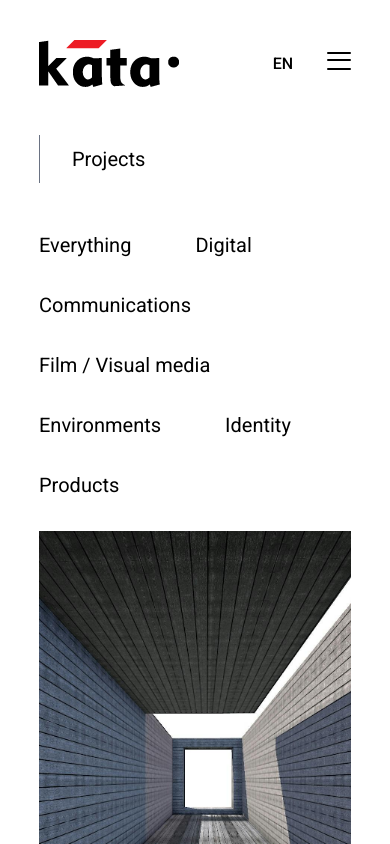
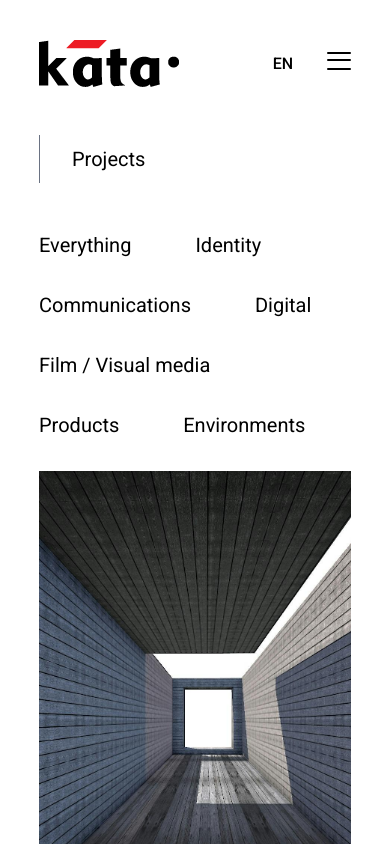
Before and after one commit to Suksii/katadesign-next, a Next.js app: page /en/projects in a window 390 px wide. Shown: the top 844 px of the page. Built offline with nearby package versions, Linux system fonts and the light colour scheme.

Commit message:
categories sorted

```diff
--- a/src/app/[locale]/(black-layout)/page.js
+++ b/src/app/[locale]/(black-layout)/page.js
@@ -9,14 +9,14 @@ function HomePage() {
 
   return (
     <div className="min-h-[calc(100vh-288px)] flex flex-col md:justify-end relative pb-12">
-      {/* <div className="fixed top-0 right-0 -translate-y-[8%] translate-x-[40%] sm:-translate-y-[15%] md:-translate-y-[15%] lg:-translate-y-[42%] inset-0 z-0">
+      <div className="fixed top-0 right-0 -translate-y-[8%] translate-x-[40%] sm:-translate-y-[15%] md:-translate-y-[15%] lg:-translate-y-[42%] inset-0 z-0">
         <Image
           src="/3s_logo_crveni.png"
           alt="3s_logo_crveni"
           width={3543}
           height={1341}
         />
-      </div> */}
+      </div>
 
       <HeaderMotion animation={fadeInLeft(1)} className="mb-12 md:mb-32">
         {t("ko_smo_mi")}
--- a/src/components/GalleryHover.jsx
+++ b/src/components/GalleryHover.jsx
@@ -6,8 +6,7 @@ import { AnimatePresence, motion } from "framer-motion";
 import { useTranslations } from "next-intl";
 
 const GalleryHover = () => {
-
-  const t = useTranslations('ProjectPage')
+  const t = useTranslations("ProjectPage");
 
   const images = [
     {
@@ -15,61 +14,71 @@ const GalleryHover = () => {
       description:
         "Lorem ipsum dolor sit amet, consectetur adipiscing elit, sed do eiusmod tempor incididunt ut labore et dolore magna aliqua. Ut enim ad minim veniam, quis nostrud exercitation ullamco laboris nisi ut aliquip ex ea commodo consequat",
       alt: "Slika1",
-      category: t('kategorije.digital'),
+      category: t("kategorije.digital"),
     },
     {
       src: "/pexels-2.jpg",
       description:
         "Lorem ipsum dolor sit amet, consectetur adipiscing elit, sed do eiusmod tempor incididunt ut labore et dolore magna aliqua. Ut enim ad minim veniam, quis nostrud exercitation ullamco laboris nisi ut aliquip ex ea commodo consequat. ",
       alt: "Slika2",
-      category: t('kategorije.komunikacije'),
+      category: t("kategorije.komunikacije"),
     },
     {
       src: "/pexels-3.jpg",
       description:
         "Lorem ipsum dolor sit amet, consectetur adipiscing elit, sed do eiusmod tempor incididunt ut labore et dolore magna aliqua. Ut enim ad minim veniam, quis nostrud exercitation ullamco laboris nisi ut aliquip ex ea commodo consequat.",
       alt: "Slika3",
-      category: t('kategorije.film_mediji'),
+      category: t("kategorije.film_mediji"),
     },
     {
       src: "/pexels-4.jpg",
       description:
         "Lorem ipsum dolor sit amet, consectetur adipiscing elit, sed do eiusmod tempor incididunt ut labore et dolore magna aliqua. Ut enim ad minim veniam, quis nostrud exercitation ullamco laboris nis",
       alt: "Slika4",
-      category: t('kategorije.prostori'),
+      category: t("kategorije.prostori"),
     },
     {
       src: "/pexels-5.jpg",
       description:
         "Lorem ipsum dolor sit amet, consectetur adipiscing elit, sed do eiusmod tempor incididunt ut labore et dolore magna aliqua. Ut enim ad minim veniam, quis nostrud exercitation ullamco laboris nisi ut aliquip ",
       alt: "Slika5",
-      category: t('kategorije.identitet'),
+      category: t("kategorije.identitet"),
     },
     {
       src: "/pexels-6.jpg",
       description:
         "Lorem ipsum dolor sit amet, consectetur adipiscing elit, sed do eiusmod tempor incididunt u",
       alt: "Slika1",
-      category: t('kategorije.produkti'),
+      category: t("kategorije.produkti"),
     },
   ];
 
   const categories = [
-    t('kategorije.sve'),
-    ...new Set(images.map((img) => img.category)),
+    t("kategorije.sve"),
+    t("kategorije.identitet"),
+    t("kategorije.komunikacije"),
+    t("kategorije.digital"),
+    t("kategorije.film_mediji"),
+    t("kategorije.produkti"),
+    t("kategorije.prostori"),
   ];
 
+  // const categories = [
+  //   t("kategorije.sve"),
+  //   ...new Set(images.map((img) => img.category)),
+  // ];
+
   const [hoveredIndex, setHoveredIndex] = useState(null);
-  const [selectedCategory, setSelectedCategory] = useState(t('kategorije.sve'));
+  const [selectedCategory, setSelectedCategory] = useState(t("kategorije.sve"));
 
   const filteredImages =
-    selectedCategory === t('kategorije.sve')
+    selectedCategory === t("kategorije.sve")
       ? images
       : images.filter((img) => img.category === selectedCategory);
 
   return (
     <>
-      <div className="flex flex-wrap gap-x-16 gap-y-8 pb-8 md:w-1/2">
+      <div className="flex flex-wrap gap-x-16 gap-y-8 pb-8 md:w-2/3">
         {categories.map((category) => (
           <button
             key={category}
@@ -103,14 +112,9 @@ const GalleryHover = () => {
               animate={{ opacity: 1, x: 0 }}
               exit={{ opacity: 0, x: 20 }}
               transition={{ duration: 0.1 }}
-              className="flex justify-between gap-8 min-h-[100px] py-4 bg-white"
+              className=" py-4 bg-white"
             >
-              <p className="w-3/4 line-clamp-2">
-                {images[hoveredIndex].description}
-              </p>
-              <button className="text-nowrap self-end cursor-pointer">
-                Read more
-              </button>
+              <p className="line-clamp-2">{images[hoveredIndex].description}</p>
             </motion.div>
           )}
         </AnimatePresence>
```
